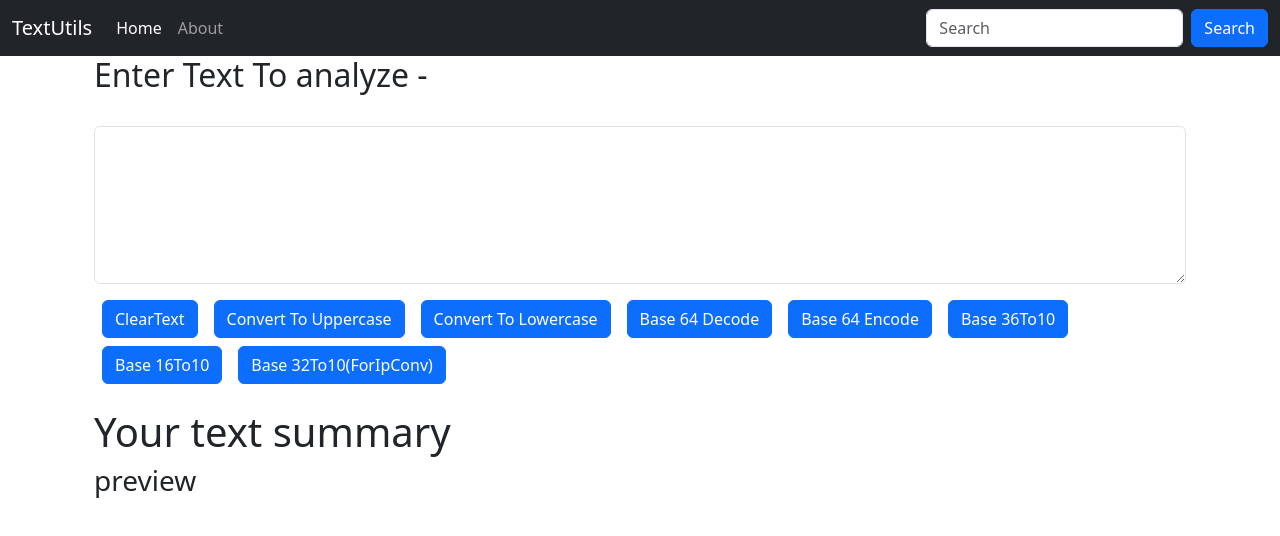
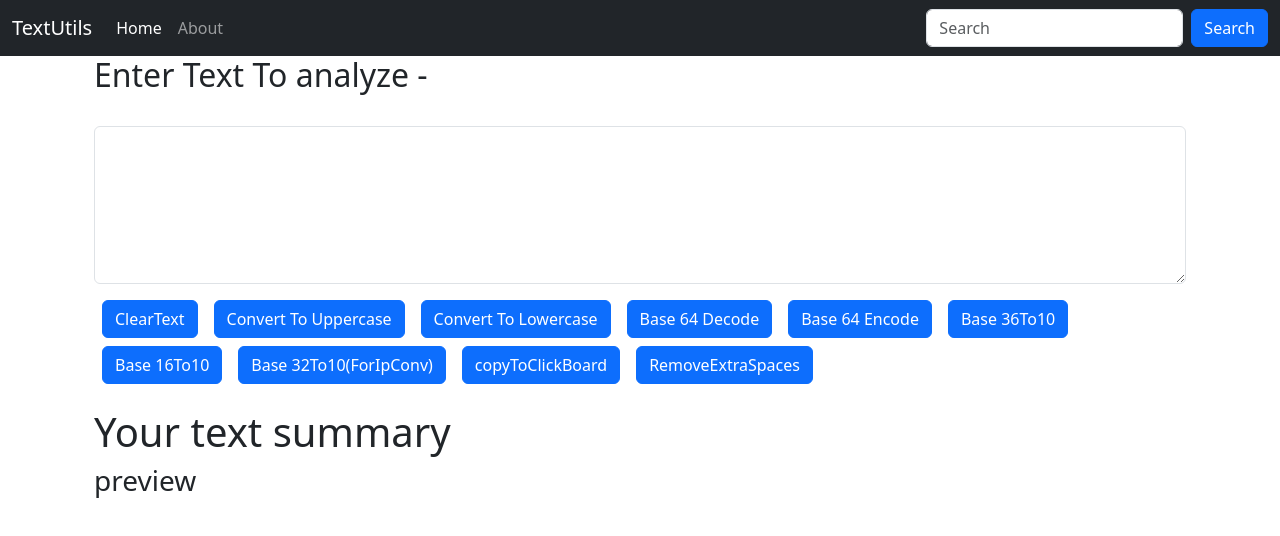
Before and after one commit to santoshbhosale123/TextUtils, a React (Create React App) app: page / in a window 1280 px wide. Shown: the top 536 px of the page. Built offline with nearby package versions, Linux system fonts and the light colour scheme.

Commit message:
some extra

```diff
--- a/src/App.js
+++ b/src/App.js
@@ -1,4 +1,5 @@
 import './App.css';
+
 import Navbar from './components/Navbar';
 import TextForm from './components/TextForm';
 
@@ -8,7 +9,8 @@ function App() {
   return (
    <>
     <Navbar  title="TextUtils" ></Navbar>
-    <div className='container'><TextForm heading="Enter Text To analyze"></TextForm> </div>
+    <div className='container'><TextForm heading="Enter Text To analyze"></TextForm>
+   </div>
    </>
      );
 
--- a/src/components/Navbar.js
+++ b/src/components/Navbar.js
@@ -15,7 +15,7 @@ export default function Navbar(props) {
             <a className="nav-link active" aria-current="page" href="/">Home</a>
           </li>
           <li className="nav-item">
-            <a className="nav-link" href="/">{props.abouttext}</a>
+            <a className="nav-link" href="/htmlValidator">{props.abouttext}</a>
           </li>
 
         </ul>
--- a/src/components/TextForm.js
+++ b/src/components/TextForm.js
@@ -1,8 +1,9 @@
 import React,{useState} from 'react'
-import CopyToClipboard from 'react-copy-to-clipboard';
 
 
-export default function (props) {
+
+
+export default function TextForm(props) {
 
 
 
@@ -62,6 +63,26 @@ export default function (props) {
     setText(newText);
   }
 
+  const handleCopy = (e) =>{
+    e.preventDefault();
+    let text = document.getElementById("myBox");
+    console.log(text);
+    text.select();
+    navigator.clipboard.writeText(text.value);
+   // setText(newText);
+
+  }
+
+
+  const handleExtraSpaces = (e) =>{
+    e.preventDefault();
+    let newText = text.split(/[ ]+/);
+    console.log(newText);
+
+    setText(newText.join(" "));
+
+  }
+
     const handleOnChange = (e)=>{
       console.log("on change");
        setText(e.target.value);
@@ -90,6 +111,8 @@ export default function (props) {
   <button className="btn btn-primary mx-2" onClick={handleBase36To10}>Base 36To10</button>
   <button className="btn btn-primary mx-2" onClick={handleBase16To10}>Base 16To10</button>
   <button className="btn btn-primary m-2" onClick={handleBase32To10}>Base 32To10(ForIpConv)</button>
+  <button className="btn btn-primary m-2" onClick={handleCopy}>copyToClickBoard</button>
+  <button className="btn btn-primary m-2" onClick={handleExtraSpaces}>RemoveExtraSpaces</button>
   </div>
 </form>
     </div>
```
Also changed, not shown: package.json (+7 -0 lines), 1 other file (tests, documents, lock files or other folders).
